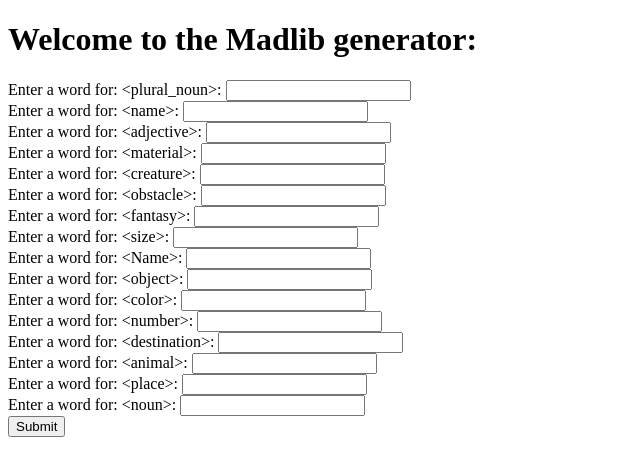
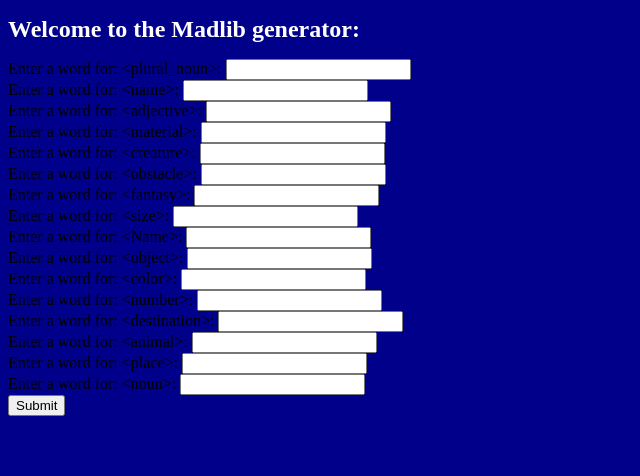
Before and after one commit to Peter-oss-des/Web-madlibs-generator, a Flask app: page / in a window 1280 px wide. Shown: the top 476 px of the page, without its empty margins (0-640 px from the left). Run offline with Flask 3, Linux system fonts and the light colour scheme.

Commit message:
Start of css styling

```diff
--- /dev/null
+++ b/static/styles.css
@@ -0,0 +1,16 @@
+h1 {
+  color: white; /* Set text color to blue */
+  font-size: 24px; /* Set font size to 24 pixels */
+
+}
+
+
+
+/* Add more CSS rules as needed */
+body {
+    background-color: darkblue; /* Set background color to light gray */
+}
+
+#my-id {
+    font-weight: bold; /* Set text to bold */
+}
--- a/templates/index.html
+++ b/templates/index.html
@@ -3,6 +3,7 @@
 <head>
     <meta charset="UTF-8">
     <meta name="viewport" content="width=device-width, initial-scale=1.0">
+  <link rel="stylesheet" href="{{ url_for('static', filename='styles.css') }}">
     <title>Web madlibs generator</title>
 </head>
 <body>
--- a/templates/results.html
+++ b/templates/results.html
@@ -3,6 +3,7 @@
 <head>
     <meta charset="UTF-8">
     <meta name="viewport" content="width=device-width, initial-scale=1.0">
+  <link rel="stylesheet" href="{{ url_for('static', filename='result.css') }}">
     <title>Web madlibs generator</title>
 </head>
 <body>
```
Also changed, not shown: static/result.css (added, +13 -0 lines).
